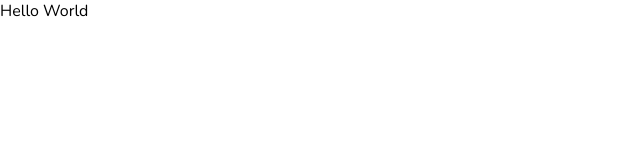
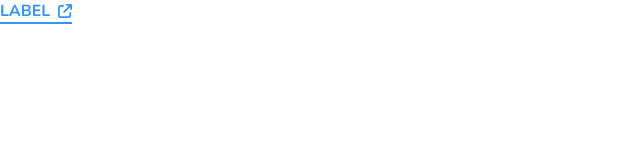
Before and after one commit to adonisamarante/github-blog-dsf, a React (Vite) app: page / in a window 1280 px wide. Shown: the top 160 px of the page, without its empty margins (0-640 px from the left). Built offline with nearby package versions, Linux system fonts and the light colour scheme.

Commit message:
feat: link component

```diff
--- a/src/App.tsx
+++ b/src/App.tsx
@@ -1,6 +1,7 @@
 import { ThemeProvider } from 'styled-components'
 import { defaultTheme } from './styles/themes/default'
 import { GlobalStyle } from './styles/global'
+import { Link } from './components'
 
 function App() {
   return (
@@ -8,7 +9,7 @@ function App() {
       <GlobalStyle />
 
       <div>
-        <p>Hello World</p>
+        <Link title="Label" url="http://google.com" />
       </div>
     </ThemeProvider>
   )
--- /dev/null
+++ b/src/components/Link/index.tsx
@@ -0,0 +1,18 @@
+import { FontAwesomeIcon } from '@fortawesome/react-fontawesome'
+import { faArrowUpRightFromSquare } from '@fortawesome/free-solid-svg-icons'
+
+import { StyledLink } from './styles'
+
+interface ILinkProps {
+  title: string
+  url: string
+}
+
+export function Link({ title, url }: ILinkProps) {
+  return (
+    <StyledLink href={url}>
+      {title}
+      <FontAwesomeIcon icon={faArrowUpRightFromSquare} size="sm" />
+    </StyledLink>
+  )
+}
--- /dev/null
+++ b/src/components/Link/styles.ts
@@ -0,0 +1,19 @@
+import styled from 'styled-components'
+
+export const StyledLink = styled.a`
+  width: fit-content;
+  color: ${(props) => props.theme.blue};
+
+  text-transform: uppercase;
+  font-weight: 700;
+
+  display: flex;
+  align-items: center;
+  gap: 0.5rem;
+
+  text-decoration: none;
+
+  &:hover {
+    border-bottom: 2px solid ${(props) => props.theme.blue};
+  }
+`
--- /dev/null
+++ b/src/components/index.ts
@@ -0,0 +1 @@
+export * from './Link'
```
